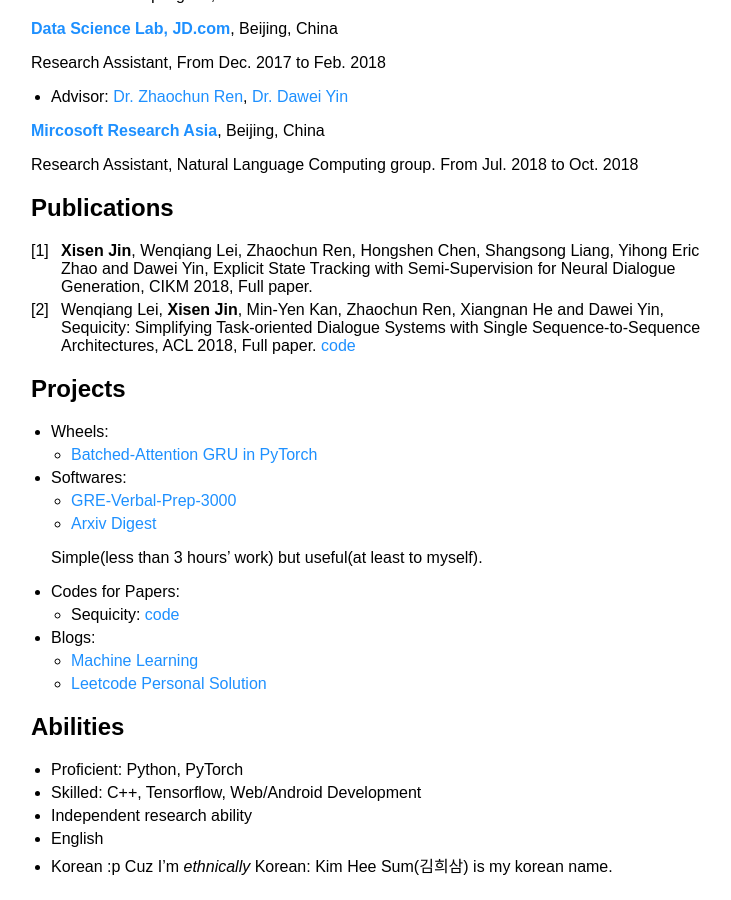
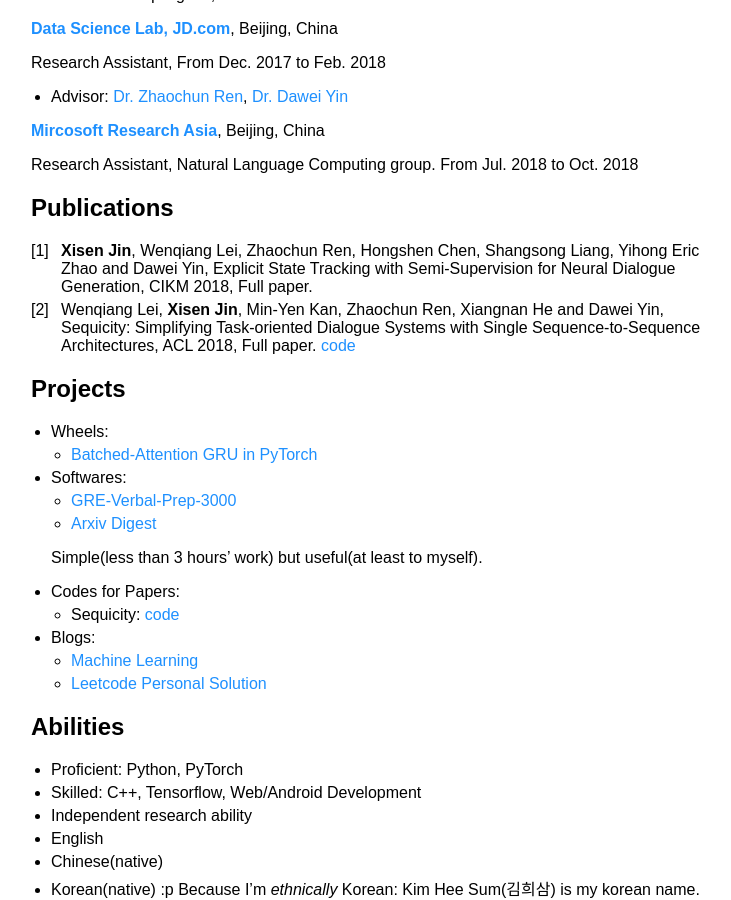
Before and after one commit to AuCson/aucson.github.io, a Jekyll site: the page built from index.md, in a window 1280 px wide and 900 px high, scrolled down 985 px. Shown: the whole window, without its empty margins (259-990 px from the left). Built offline with Jekyll 4.4.1, drawn with Linux system fonts in a browser that asks for light colours; our own code applies the rules of GitHub Pages for plain Markdown files; before the commit the page ends 1862 px from its top, so only the background shows below that.

Commit message:
Update index.md

```diff
--- a/index.md
+++ b/index.md
@@ -74,5 +74,6 @@ Research Assistant, Natural Language Computing group. From Jul. 2018 to Oct. 201
 - Skilled: C++, Tensorflow, Web/Android Development
 - Independent research ability
 - English
-- Korean :p Cuz I'm *ethnically* Korean: Kim Hee Sum(김희삼) is my korean name.
+- Chinese(native)
+- Korean(native) :p Because I'm *ethnically* Korean: Kim Hee Sum(김희삼) is my korean name.
 <br>
```
